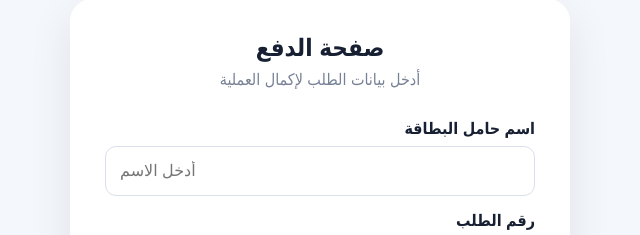
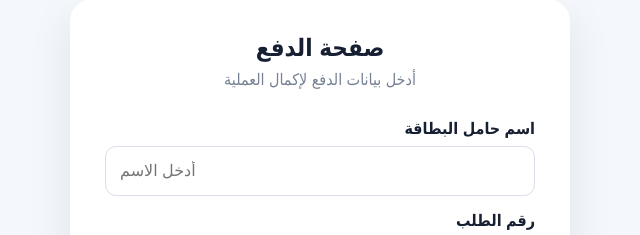
Before and after one commit to aday2a/skama, a website: page payment.html in a window 1280 px wide. Shown: the part 133-368 px from the top of the page, 320-960 px from the left. Drawn offline with Linux system fonts and the light colour scheme.

Commit message:
Update subtitle text in payment.html

```diff
--- a/payment.html
+++ b/payment.html
@@ -21,7 +21,7 @@
 <section class="payment-card">
 
     <h1>صفحة الدفع</h1>
-    <p class="subtitle">أدخل بيانات الطلب لإكمال العملية</p>
+    <p class="subtitle">أدخل بيانات الدفع لإكمال العملية</p>
 
     <form id="productForm">
 
```
